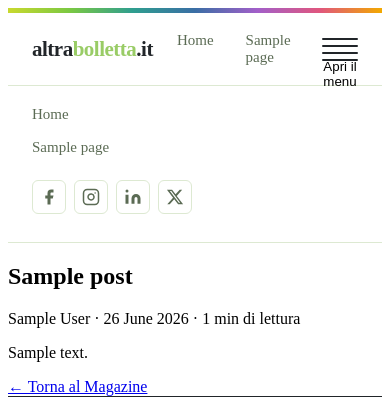
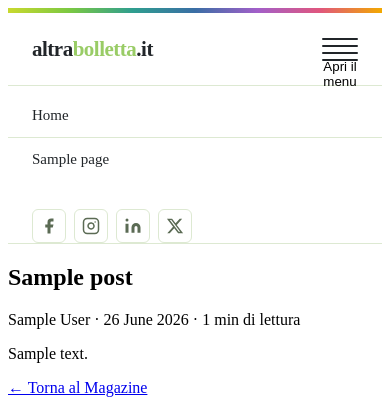
Before and after one commit to clazoc/wordpress, a WordPress theme: template wp-content/themes/comparatore-theme/single.php in a window 390 px wide, after a click on "Apri il menu". Shown: the top 397 px of the page. Run offline with PHP 8.4 and a stand-in for WordPress, Linux system fonts and the light colour scheme; the site name, menu and one post (Sample post) are stand-ins, and other content is empty.

Commit message:
Nav: fix dropdown hover gap, mobile accordion submenus
- Desktop: sub-menu uses top:100% + padding-top bridge so mouse
  can travel from parent link to dropdown without losing hover
- Mobile: .ab-nav-inner menu hidden with !important to prevent
  double-menu; mobile sub-menus hidden by default, accordion
  toggle button (▾) injected via JS per each parent item,
  rotates 180° when open; social/actions padded inline

Co-Authored-By: Claude Sonnet 4.6 <noreply@anthropic.com>
Claude-Session: https://claude.ai/code/session_01TgaduJ8rspwRiU12Pqs7sb

```diff
--- a/wp-content/themes/comparatore-theme/assets/css/nav.css
+++ b/wp-content/themes/comparatore-theme/assets/css/nav.css
@@ -25,32 +25,54 @@ body .ab-home .ab-nav .wrap { padding: 0 24px; }
 .ab-home .ab-nav-right { display: flex; align-items: center; gap: 12px; margin-left: auto; flex-shrink: 0; }
 .ab-home .ab-nav-actions { display: flex; gap: 12px; align-items: center; flex-shrink: 0; }
 
-/* Dropdown submenu */
-.ab-home .ab-menu li { position: relative; }
-.ab-home .ab-menu .sub-menu {
+/* Dropdown submenu — desktop only */
+.ab-home .ab-nav-inner .ab-menu li { position: relative; }
+.ab-home .ab-nav-inner .ab-menu .sub-menu {
 	display: none;
 	position: absolute;
-	top: calc(100% + 8px);
+	top: 100%;          /* no gap: padding-top bridges the space */
 	left: 0;
 	min-width: 200px;
+	padding-top: 8px;   /* bridged gap so mouse doesn't fall off */
+	z-index: 100;
+}
+.ab-home .ab-nav-inner .ab-menu .sub-menu > ul,
+.ab-home .ab-nav-inner .ab-menu .sub-menu {
+	/* inner list styles */
+}
+/* the actual visible box lives on the ul inside the positioned shell */
+.ab-home .ab-nav-inner .ab-menu li > .sub-menu {
+	list-style: none;
+	margin: 0;
 	background: #fff;
 	border: 1px solid var(--ab-line);
 	border-radius: 8px;
 	box-shadow: 0 4px 16px rgba(0,0,0,.08);
 	padding: 6px 0;
-	z-index: 100;
 	flex-direction: column;
 	gap: 0;
 }
-.ab-home .ab-menu li:hover > .sub-menu,
-.ab-home .ab-menu li:focus-within > .sub-menu { display: flex; }
-.ab-home .ab-menu .sub-menu a {
+.ab-home .ab-nav-inner .ab-menu li:hover > .sub-menu,
+.ab-home .ab-nav-inner .ab-menu li:focus-within > .sub-menu { display: flex; }
+.ab-home .ab-nav-inner .ab-menu .sub-menu li { position: static; }
+.ab-home .ab-nav-inner .ab-menu .sub-menu a {
 	display: block;
 	padding: 9px 16px;
 	font-size: 14px;
 	white-space: nowrap;
+	color: var(--ab-ink-soft);
 }
-.ab-home .ab-menu .sub-menu a:hover { background: var(--ab-accent-soft); }
+.ab-home .ab-nav-inner .ab-menu .sub-menu a:hover {
+	background: var(--ab-accent-soft);
+	color: var(--ab-ink);
+}
+
+/* Arrow indicator on parent items */
+.ab-home .ab-nav-inner .ab-menu li:has(> .sub-menu) > a::after {
+	content: ' ▾';
+	font-size: 10px;
+	opacity: .6;
+}
 
 .ab-home .ab-btn {
 	display: inline-block;
@@ -71,17 +93,61 @@ body .ab-home .ab-nav .wrap { padding: 0 24px; }
 }
 .ab-home .ab-mobile-menu {
 	display: none;
-	flex-direction: column; gap: 20px;
-	padding: 20px 24px 28px;
+	flex-direction: column; gap: 0;
 	border-top: 1px solid var(--ab-line);
 	background: #fff;
 }
 .ab-home .ab-mobile-menu.is-open { display: flex; }
-.ab-home .ab-mobile-menu .ab-menu { flex-direction: column; gap: 16px; }
-.ab-home .ab-mobile-menu .ab-nav-actions { flex-wrap: wrap; }
+
+/* Mobile menu links */
+.ab-home .ab-mobile-menu .ab-menu { flex-direction: column !important; gap: 0 !important; padding: 8px 0; }
+.ab-home .ab-mobile-menu .ab-menu > li { border-bottom: 1px solid var(--ab-line); }
+.ab-home .ab-mobile-menu .ab-menu > li:last-child { border-bottom: none; }
+.ab-home .ab-mobile-menu .ab-menu > li > a {
+	display: block;
+	padding: 13px 24px;
+	font-size: 15px;
+	font-weight: 500;
+	color: var(--ab-ink);
+}
+
+/* Mobile accordion toggle button */
+.ab-submenu-toggle {
+	display: flex; align-items: center; justify-content: center;
+	position: absolute; top: 0; right: 0;
+	width: 52px; height: 48px;
+	background: none; border: none; cursor: pointer;
+	color: var(--ab-ink-soft); font-size: 14px;
+	transition: transform .2s;
+}
+.ab-submenu-toggle[aria-expanded="true"] { transform: rotate(180deg); }
+.ab-home .ab-mobile-menu .ab-menu > li { position: relative; }
+.ab-home .ab-mobile-menu .ab-menu > li > a { padding-right: 52px; }
+
+/* Mobile sub-menu — accordion, hidden by default */
+.ab-home .ab-mobile-menu .sub-menu {
+	display: none !important;
+	flex-direction: column !important;
+	background: var(--ab-accent-soft);
+	padding: 4px 0 8px;
+	list-style: none;
+	margin: 0;
+}
+.ab-home .ab-mobile-menu .sub-menu.is-open { display: flex !important; }
+.ab-home .ab-mobile-menu .sub-menu a {
+	display: block;
+	padding: 10px 24px 10px 36px;
+	font-size: 14px;
+	color: var(--ab-ink-soft);
+}
+.ab-home .ab-mobile-menu .sub-menu a:hover { color: var(--ab-ink); }
+
+/* Mobile social + actions */
+.ab-home .ab-mobile-menu .ab-social-links { padding: 16px 24px 0; }
+.ab-home .ab-mobile-menu .ab-nav-actions { flex-wrap: wrap; padding: 16px 24px 24px; gap: 10px; }
 
 @media (max-width: 900px) {
 	.ab-home .ab-nav-inner .ab-menu,
-	.ab-home .ab-nav-inner .ab-nav-right { display: none; }
+	.ab-home .ab-nav-inner .ab-nav-right { display: none !important; }
 	.ab-home .ab-menu-toggle { display: flex; }
 }
--- a/wp-content/themes/comparatore-theme/assets/js/front-page.js
+++ b/wp-content/themes/comparatore-theme/assets/js/front-page.js
@@ -1,14 +1,32 @@
 document.addEventListener( 'DOMContentLoaded', function () {
 	var toggle = document.querySelector( '.ab-menu-toggle' );
-	var menu = document.getElementById( 'ab-mobile-menu' );
+	var menu   = document.getElementById( 'ab-mobile-menu' );
 
 	if ( ! toggle || ! menu ) {
 		return;
 	}
 
+	// Hamburger open/close
 	toggle.addEventListener( 'click', function () {
 		var isOpen = menu.classList.toggle( 'is-open' );
 		toggle.setAttribute( 'aria-expanded', isOpen ? 'true' : 'false' );
 		menu.hidden = ! isOpen;
 	} );
+
+	// Inject accordion toggle buttons for each parent item in the mobile menu
+	menu.querySelectorAll( '.ab-menu > li > .sub-menu' ).forEach( function ( sub ) {
+		var li  = sub.parentElement;
+		var btn = document.createElement( 'button' );
+		btn.type = 'button';
+		btn.className = 'ab-submenu-toggle';
+		btn.setAttribute( 'aria-expanded', 'false' );
+		btn.innerHTML = '▾<span class="screen-reader-text">Espandi sottomenu</span>';
+
+		btn.addEventListener( 'click', function () {
+			var open = sub.classList.toggle( 'is-open' );
+			btn.setAttribute( 'aria-expanded', open ? 'true' : 'false' );
+		} );
+
+		li.appendChild( btn );
+	} );
 } );
```
